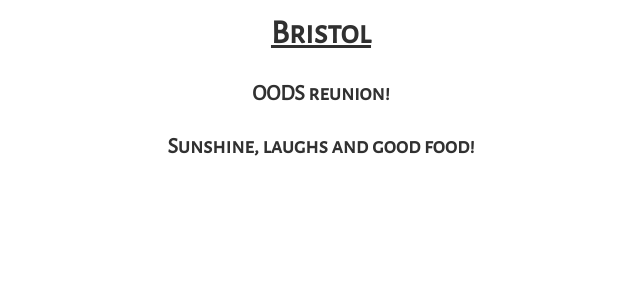
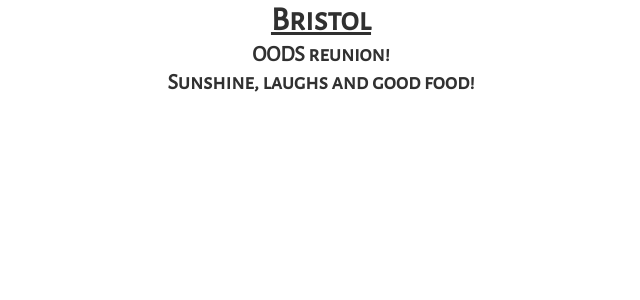
Before and after one commit to foopod/Travel-Website, a Jekyll site: the page built from _posts/2017-08-21-Bristol.md, in a window 1280 px wide. Shown: the top 300 px of the page, without its empty margins (319-959 px from the left). Built offline with Jekyll 4.4.1, drawn with Linux system fonts in a browser that asks for light colours.

Commit message:
Update head.html

```diff
--- a/_includes/head.html
+++ b/_includes/head.html
@@ -33,10 +33,18 @@
 				font-family: 'Alegreya Sans SC';
 				text-decoration: underline;
 				margin: 0;
-				padding: 1%;
+				padding: 0;
       			}
 			h3 {
         			font-size: 100%;
+        			text-align: center;
+				font-family: 'Alegreya Sans SC';
+				margin: 0;
+				padding: 0;
+				overflow: hidden;
+      			}
+			h4 {
+        			font-size: 90%;
         			text-align: center;
 				font-family: 'Alegreya Sans SC';
 				margin: 0;
```
